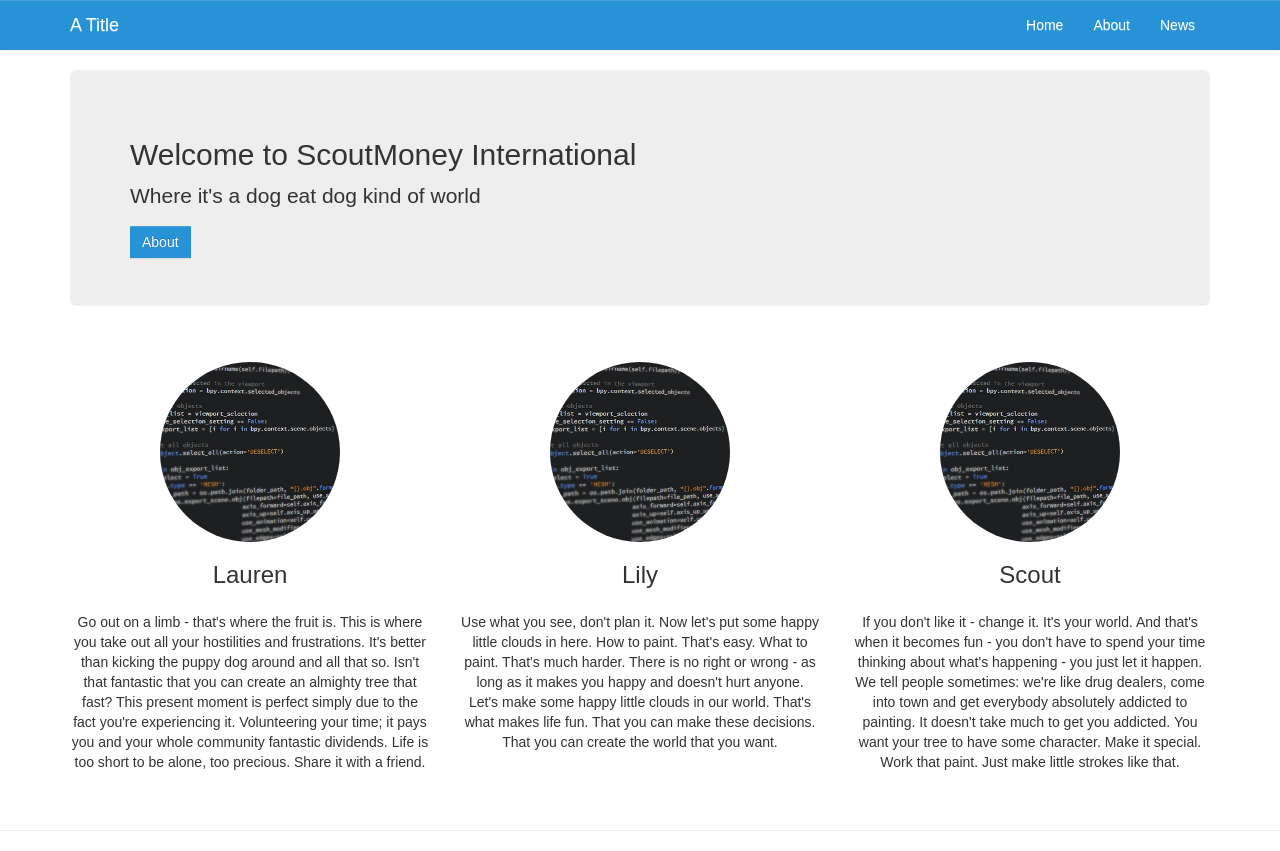
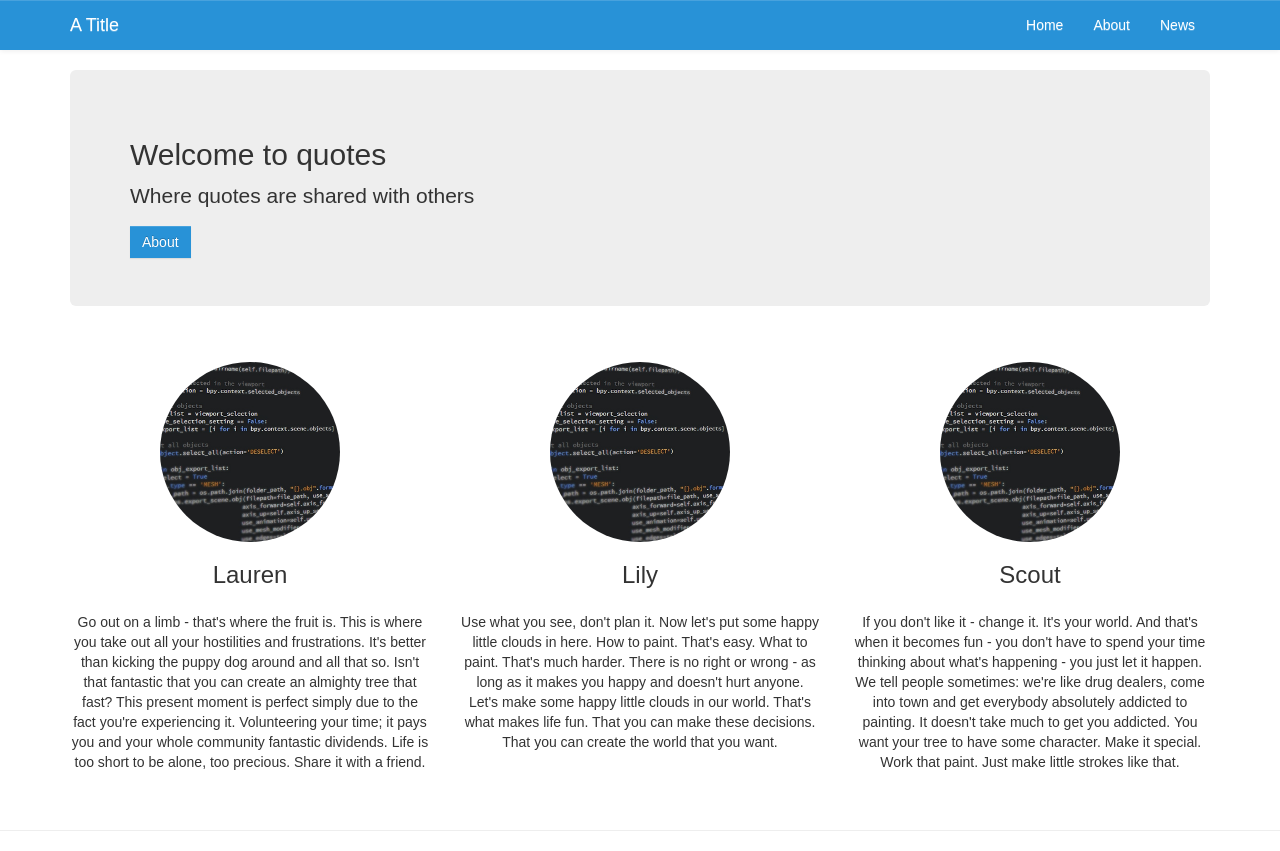
Before and after one commit to Perchitti/react-redux-project, a React (Create React App) app: page / in a window 1280 px wide. Built offline with nearby package versions, Linux system fonts and the light colour scheme.

Commit message:
Cleaned up

```diff
--- a/src/components/about.jsx
+++ b/src/components/about.jsx
@@ -15,7 +15,7 @@ export default class About extends Component {
               src="assets/codingcomputer.jpg"
               className="about-profile-pic"
             />
-            <h3>Goals After School</h3>
+            <h3>Fun Quotes</h3>
             <p>
               Don't fight it, use what happens. Now it's beginning to make a
               little sense. It's amazing what you can do with a little love in
@@ -34,7 +34,7 @@ export default class About extends Component {
             </p>
           </Col>
           <Col cs={12} sm={9}>
-          <PostForm />
+            <PostForm />
             <Posts />
           </Col>
         </Grid>
--- a/src/components/home.jsx
+++ b/src/components/home.jsx
@@ -8,8 +8,8 @@ export default class Home extends Component {
     return (
       <Grid>
         <Jumbotron>
-          <h2>Welcome to ScoutMoney International</h2>
-          <p>Where it's a dog eat dog kind of world</p>
+          <h2>Welcome to quotes</h2>
+          <p>Where quotes are shared with others</p>
           <Link to="/about">
             <Button bsStyle="primary">About</Button>
           </Link>
```
